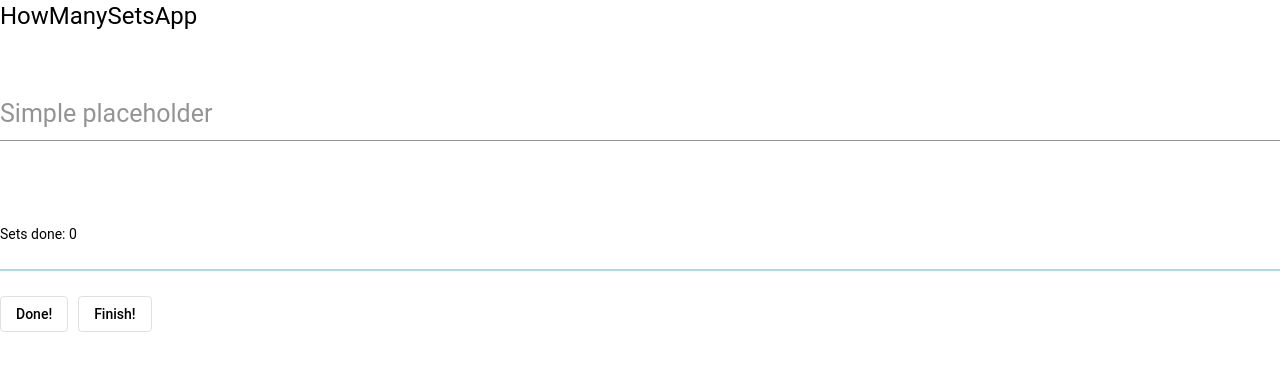
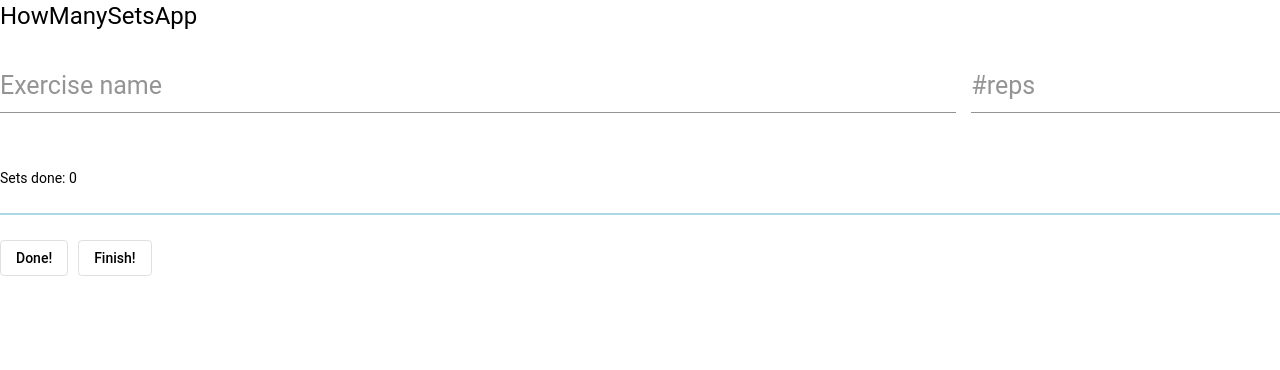
Before and after one commit to dusanbass/HowManySetsApp, an Angular app: page / in a window 1280 px wide. Shown: the top 370 px of the page. Built offline with nearby package versions, Linux system fonts and the light colour scheme.

Commit message:
updated inputs to understand the number of reps

```diff
--- a/src/app/app.module.ts
+++ b/src/app/app.module.ts
@@ -12,6 +12,7 @@ import { CounterComponent } from './counter/counter.component';
 import { MatButtonModule } from '@angular/material/button';
 import { MatFormFieldModule } from '@angular/material/form-field';
 import { MatInputModule } from '@angular/material/input';
+import { MatGridListModule } from '@angular/material/grid-list';
 
 // cdk
 import { LayoutModule } from '@angular/cdk/layout';
@@ -30,6 +31,7 @@ import { ExerciseComponent } from './exercise/exercise.component';
     MatButtonModule,
     MatFormFieldModule,
     MatInputModule,
+    MatGridListModule,
     LayoutModule,
     ServiceWorkerModule.register('ngsw-worker.js', { enabled: environment.production }),
     BrowserAnimationsModule
--- a/src/app/exercise/exercise.component.html
+++ b/src/app/exercise/exercise.component.html
@@ -1,10 +1,31 @@
+<mat-grid-list
+    cols="4"
+    rowHeight="70px"
+    gutterSize="15"
+>
+    <mat-grid-tile colspan="3">
         <mat-form-field
             appearance="standard"
-    class="exercise"
+            class="input"
         >
             <input
                 matInput
-        placeholder="Simple placeholder"
+                placeholder="Exercise name"
                 required
             >
         </mat-form-field>
+    </mat-grid-tile>
+    <mat-grid-tile colspan="1">
+        <mat-form-field
+            appearance="standard"
+            class="input"
+        >
+            <input
+                matInput
+                type="number"
+                placeholder="#reps"
+                required
+            >
+        </mat-form-field>
+    </mat-grid-tile>
+</mat-grid-list>
--- a/src/app/exercise/exercise.component.scss
+++ b/src/app/exercise/exercise.component.scss
@@ -1,4 +1,4 @@
-.exercise {
+.input {
     width: 100%;
     font-size: 25px;
 }
```
Also changed, not shown: 1 other file (tests, documents, lock files or other folders). Lines whose indentation alone changed are shown as unchanged.
